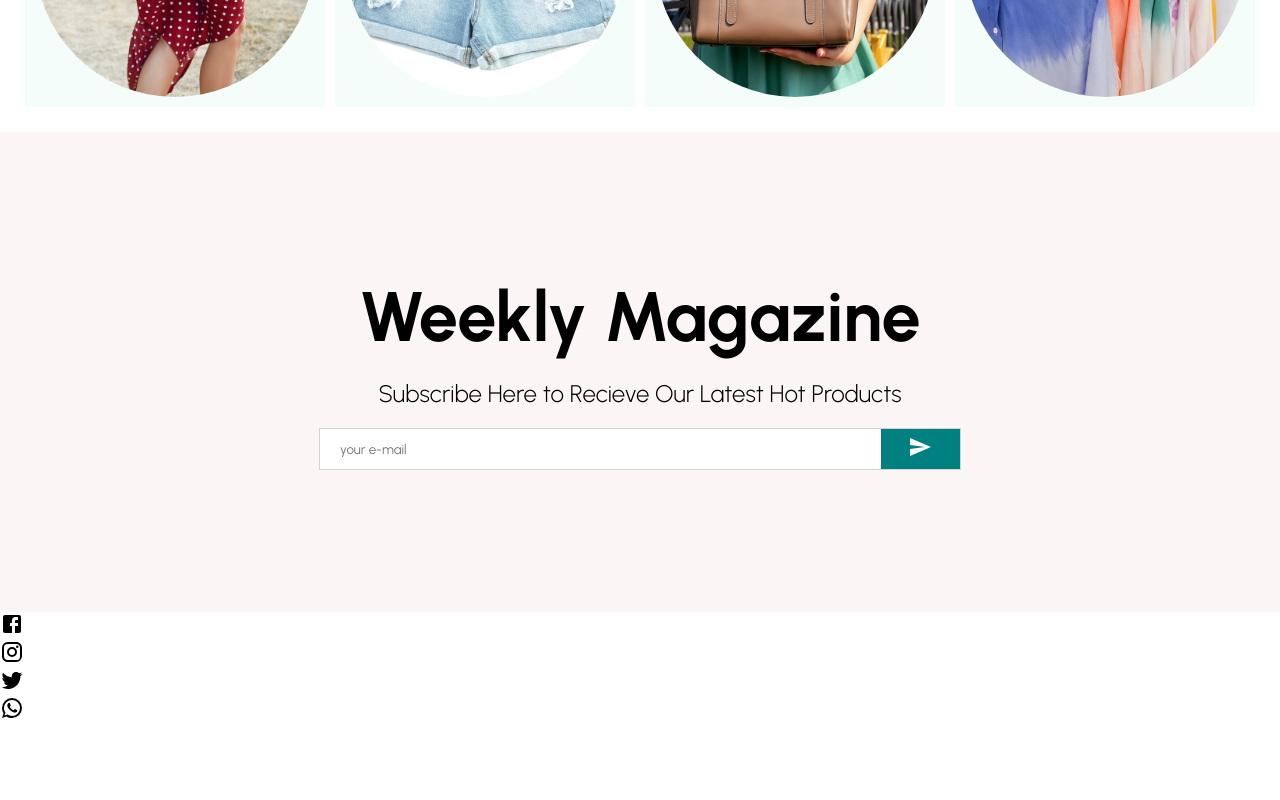
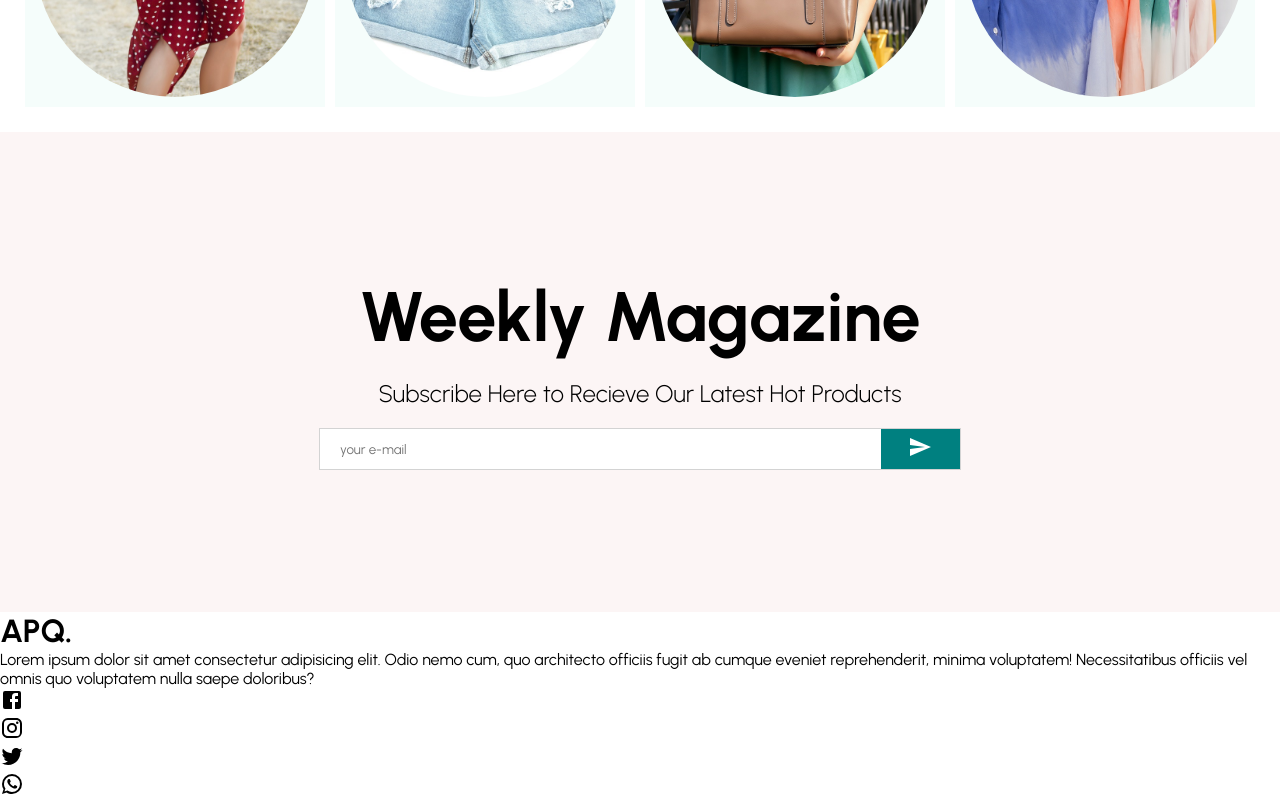
Before and after one commit to AliPooladmast/e-commerce, a React (Create React App) app: page / in a window 1280 px wide. Shown: the part 2079-2879 px from the top of the page. Before the commit the page ends 2803 px from the top, so only its background shows below. Built offline with nearby package versions, Linux system fonts and the light colour scheme.

Commit message:
feat(Footer): add text to title and description

```diff
--- a/src/components/Footer/Footer.jsx
+++ b/src/components/Footer/Footer.jsx
@@ -6,8 +6,13 @@ function Footer() {
   return (
     <div className={style.Container}>
       <div className={style.Left}>
-        <h1 className={style.Logo}></h1>
-        <p className={style.Desc}></p>
+        <h1 className={style.Logo}>APQ.</h1>
+        <p className={style.Desc}>
+          Lorem ipsum dolor sit amet consectetur adipisicing elit. Odio nemo
+          cum, quo architecto officiis fugit ab cumque eveniet reprehenderit,
+          minima voluptatem! Necessitatibus officiis vel omnis quo voluptatem
+          nulla saepe doloribus?
+        </p>
         <div className={style.SocialContainer}>
           <div className={style.SocialIcon}>
             <Facebook />
```
